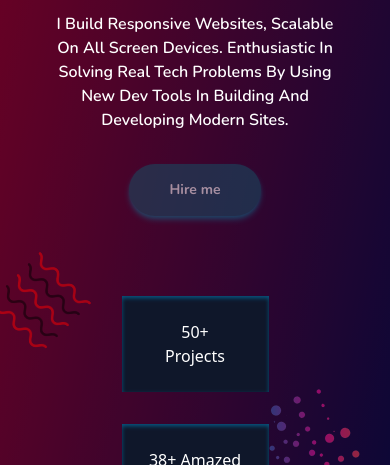
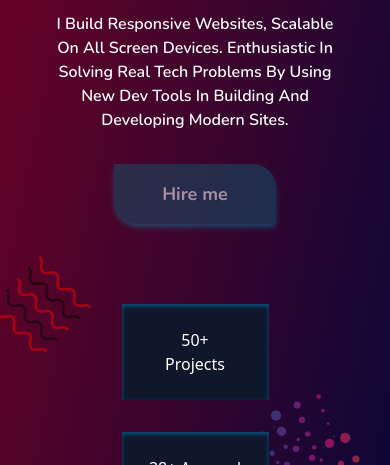
Before and after one commit to covstar/portfolio, a website: page index.html in a window 390 px wide. Shown: the part 635-1100 px from the top of the page. Drawn offline with nearby package versions, Linux system fonts and the light colour scheme.

Commit message:
new update

```diff
--- a/index.html
+++ b/index.html
@@ -123,7 +123,7 @@
             <p class="pt-8 pb-8 md:text-justify sm:text-center tb:text-center text-white font-semibold font-Nunito">I Build Responsive Websites, Scalable On All Screen Devices. Enthusiastic In Solving Real Tech Problems By Using New Dev Tools In Building And Developing Modern Sites.</p>
             <!-- button  -->
             <div class="sm:text-center">
-            <a href="#"><button class="bg-cyan-900 text-white py-4 px-10 rounded-xl sm:rounded-full  hover:scale-75 hover:translate-x-0 hover:-skew-y-3 transition duration-200 delay-300 hover:delay-300 shadow-md shadow-cyan-700 text-lg sm:text-sm font-Nunito font-bold hover:bg-sky-400 hover:shadow-white hover:text-white hire-button">Hire me</button></a>
+            <a href="#"><button class="bg-cyan-900 text-white py-4 px-10 rounded-xl sm:rounded-br-none sm:rounded-tr-3xl sm:rounded-bl-3xl sm:rounded-tl-none  hover:scale-75 hover:translate-x-0 hover:-skew-y-3 transition duration-200 delay-300 hover:delay-300 shadow-md shadow-cyan-700 text-lg sm:px-12 font-Nunito font-bold hover:bg-sky-400 hover:shadow-white hover:text-white hire-button">Hire me</button></a>
             </div>
         </div>
 
```
Also changed, not shown: public/output.css.
